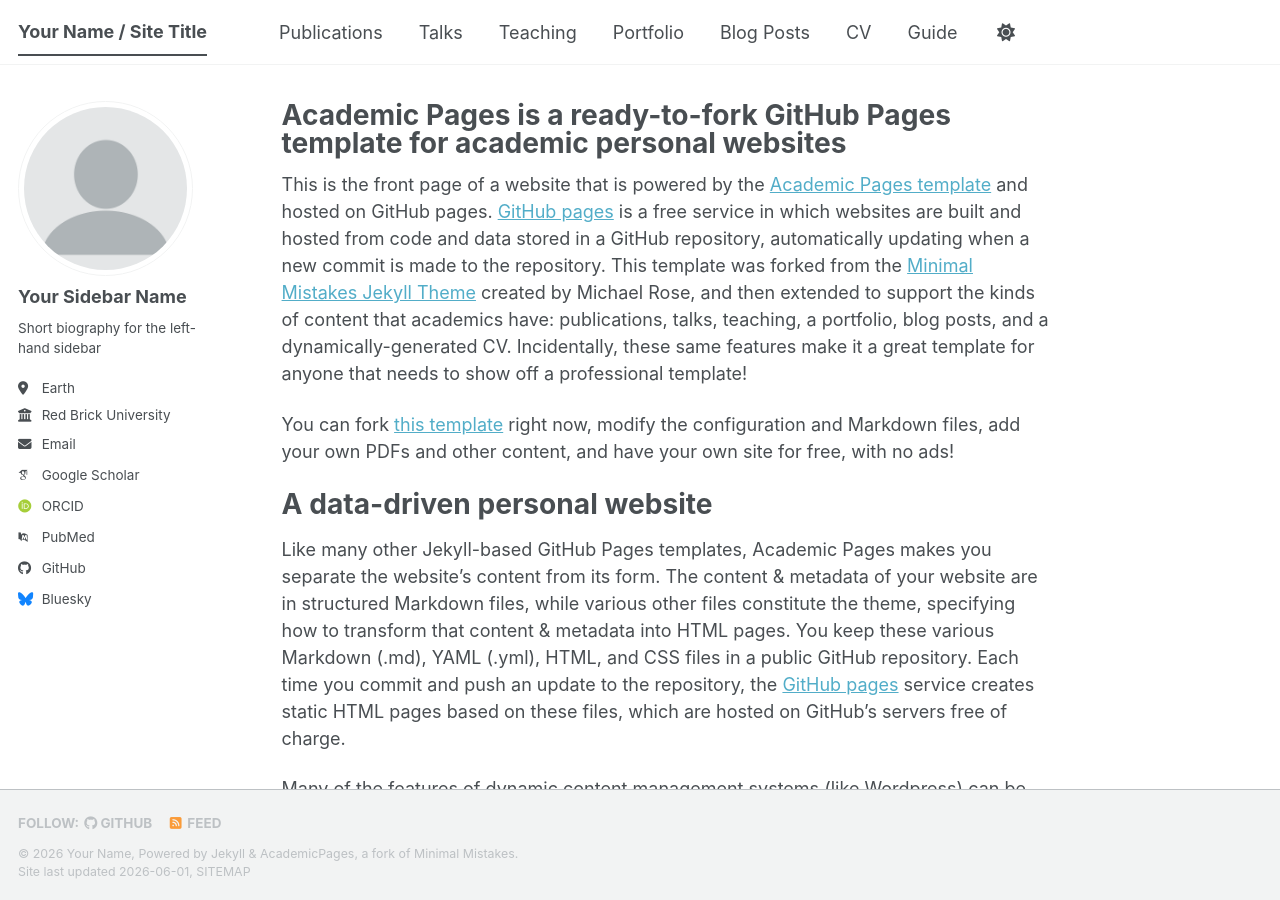
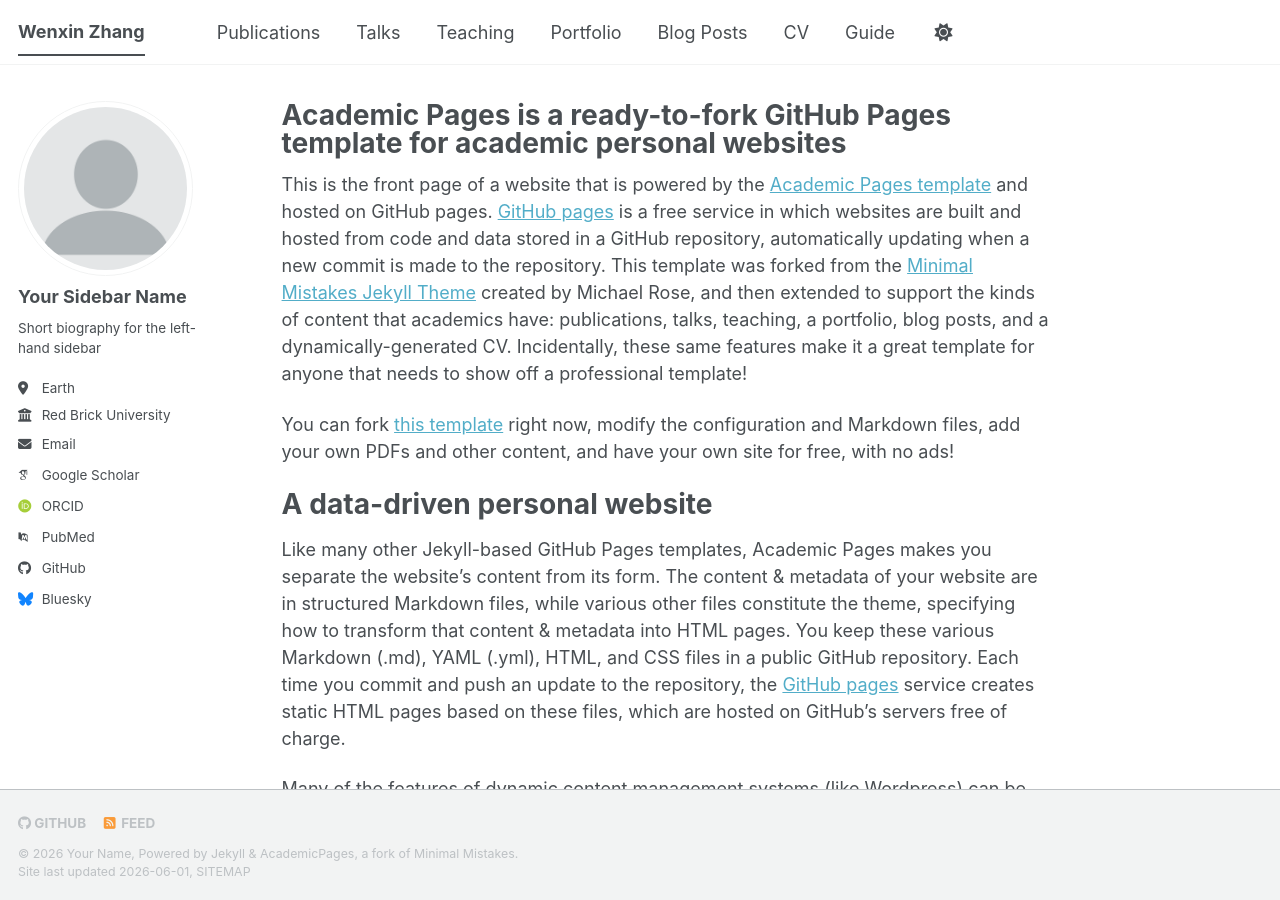
Before and after one commit to shaieesss/shaieesss.github.io, a Jekyll site: the page built from _pages/about.md, in a window 1280 px wide and 900 px high. Built offline with Jekyll 4.4.1, drawn with Linux system fonts in a browser that asks for light colours; some web fonts are replaced; a script bundle is joined from its source files by our own code; library files that are not in the unit come from our copies.

Commit message:
_config.yml

```diff
--- a/_config.yml
+++ b/_config.yml
@@ -7,9 +7,9 @@
 # server process.
 
 # Basic Site Settings
-locale                   : "en-US"
+locale                   : "Beijing, China"
 site_theme               : "default" # The available themes options are "default", "air", "sunrise", "mint", "dirt" and "contrast"
-title                    : "Your Name / Site Title"
+title                    : "Wenxin Zhang"
 title_separator          : "-"
 name                     : &name "Your Name"
 description              : &description "Your Name's academic portfolio"   # Update this with a general description of your site, this is the default if not overridden by a page
```
